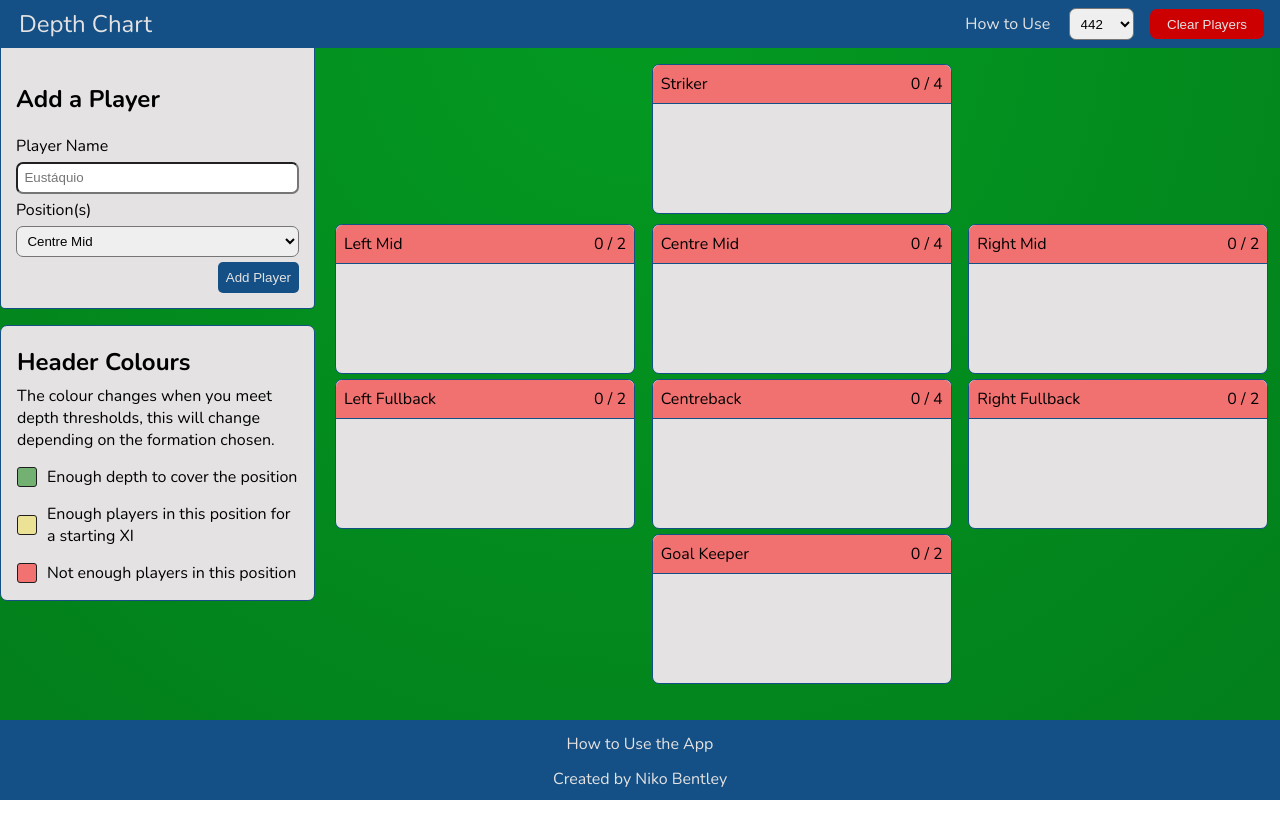
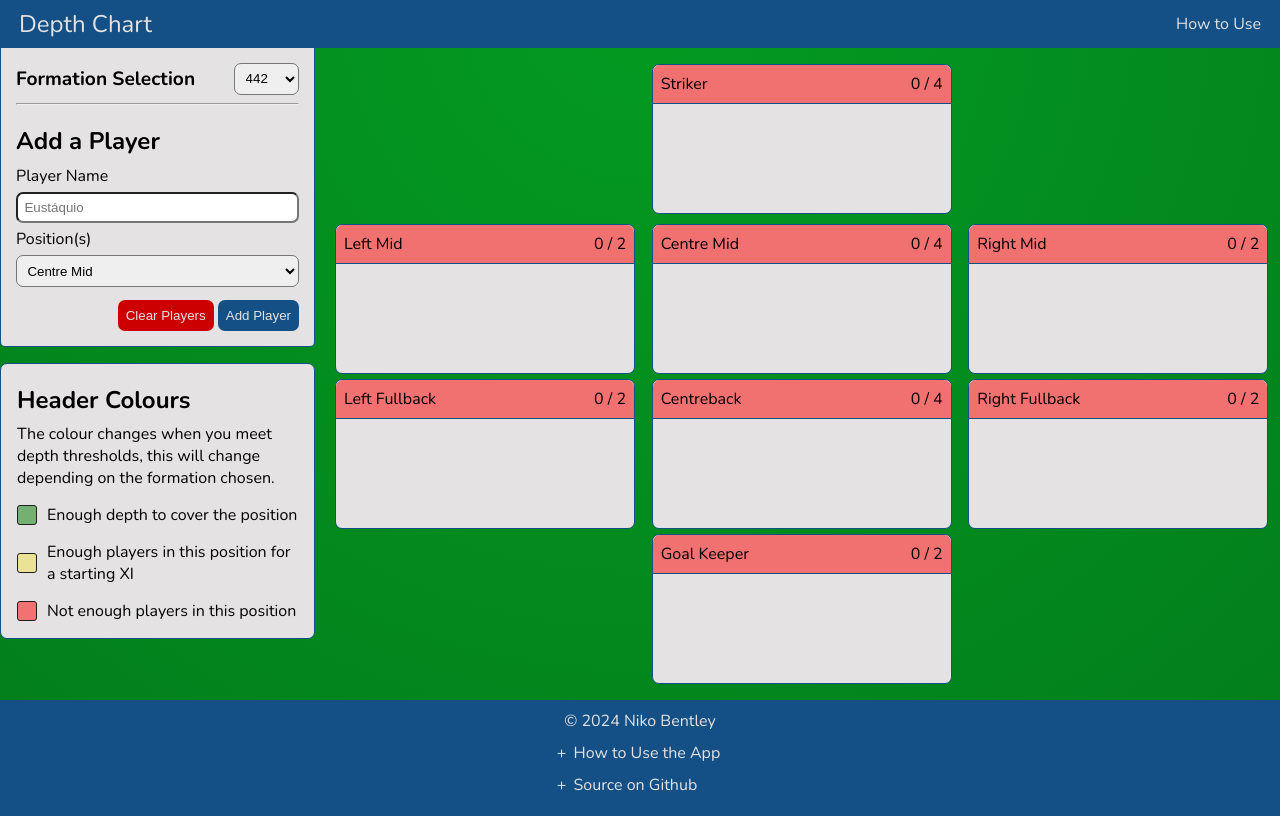
Before and after one commit to MapleThunder/depth-chart-sv, a SvelteKit app: page / in a window 1280 px wide. Built offline with nearby package versions, Linux system fonts and the light colour scheme.

Commit message:
Added copyright, linked github, moved clear and formation select to form component

```diff
--- a/src/routes/+layout.svelte
+++ b/src/routes/+layout.svelte
@@ -1,9 +1,7 @@
 <script lang="ts">
-	import { formation, getFormationSelectOptions } from "$lib/stores/formation_store";
-	import { resetPlayers } from "$lib/stores/player_store";
 	import "../styles.css";
 
-	const formationOptions = getFormationSelectOptions();
+	const currentYear = new Date().getFullYear();
 </script>
 
 <svelte:head>
@@ -16,17 +14,6 @@
 
 		<div class="header-controls">
 			<a href="/how-to-use" class="help-link">How to Use</a>
-			<div class="formation-selection">
-				<select bind:value={$formation}>
-					{#each formationOptions as option}
-						<option value={option.value}>{option.label}</option>
-					{/each}
-				</select>
-			</div>
-
-			<div class="clear-btn-wrapper">
-				<button id="clear-btn" on:click={() => resetPlayers()}>Clear Players</button>
-			</div>
 		</div>
 	</div>
 </header>
@@ -35,8 +22,15 @@
 
 <footer>
 	<div id="footer-content">
-		<a href="/how-to-use" class="help-link">How to Use the App</a>
-		<span>Created by Niko Bentley</span>
+		<span>&copy; {currentYear} Niko Bentley</span>
+		<ul>
+			<li><a href="/how-to-use" class="help-link">How to Use the App</a></li>
+			<li>
+				<a href="https://github.com/MapleThunder/depth-chart-sv" class="help-link">
+					Source on Github
+				</a>
+			</li>
+		</ul>
 	</div>
 </footer>
 
@@ -90,21 +84,6 @@
 		font-size: 1.5rem;
 	}
 
-	button#clear-btn {
-		background-color: var(--red-dark);
-		border: 1px solid transparent;
-		padding: 0.4rem 1rem;
-		color: var(--text-light);
-		border-radius: var(--border-radius);
-	}
-
-	button#clear-btn:hover,
-	button#clear-btn:focus {
-		background-color: var(--red-light);
-		color: var(--text-dark);
-		border: 1px solid var(--black);
-	}
-
 	main {
 		flex-grow: 1;
 	}
@@ -117,14 +96,26 @@
 		padding: 10px;
 	}
 
-	div#footer-content {
+	#footer-content {
 		width: 100%;
 		height: 100%;
 		display: flex;
 		flex-direction: column;
 		justify-content: center;
 		align-items: center;
+	}
+
+	#footer-content > ul {
+		list-style: none;
+		display: flex;
+		flex-direction: column;
 		gap: 10px;
+		margin: 10px 0;
+		padding: 0;
+	}
+
+	#footer-content > ul li::before {
+		content: "+ ";
 	}
 
 	@media screen and (max-width: 700px) {
--- a/src/routes/PlayerEntryForm.svelte
+++ b/src/routes/PlayerEntryForm.svelte
@@ -1,7 +1,7 @@
 <script lang="ts">
 	import { Position, getPositionUILabel, getPositionsForFormation } from "$lib/positions";
-	import { formation } from "$lib/stores/formation_store";
-	import { addPlayer } from "$lib/stores/player_store";
+	import { formation, getFormationSelectOptions } from "$lib/stores/formation_store";
+	import { addPlayer, resetPlayers } from "$lib/stores/player_store";
 
 	$: positions = getPositionsForFormation($formation);
 	$: position_options = positions
@@ -11,6 +11,7 @@
 		}))
 		.sort((a, b) => (a.label > b.label ? 1 : b.label > a.label ? -1 : 0));
 
+	const formationOptions = getFormationSelectOptions();
 	let player_name = "";
 	let player_position: Position;
 	let player_name_input: HTMLInputElement;
@@ -28,6 +29,17 @@
 </script>
 
 <div class="form-wrapper">
+	<div class="formation-selection">
+		<label for="formation-select">Formation Selection</label>
+		<select id="formation-select" name="formation-select" bind:value={$formation}>
+			{#each formationOptions as option}
+				<option value={option.value}>{option.label}</option>
+			{/each}
+		</select>
+	</div>
+
+	<hr />
+
 	<h2>Add a Player</h2>
 	<form on:submit|preventDefault={handleAddPlayer}>
 		<label for="player_name">Player Name</label>
@@ -44,7 +56,12 @@
 				<option value={option.value}>{option.label}</option>
 			{/each}
 		</select>
-		<button type="submit" name="add-player">Add Player</button>
+		<div class="button-wrapper">
+			<button id="clear-btn" type="button" on:click|preventDefault={() => resetPlayers()}>
+				Clear Players
+			</button>
+			<button id="add-player" type="submit" name="add-player">Add Player</button>
+		</div>
 	</form>
 </div>
 
@@ -59,6 +76,10 @@
 		border-top: transparent;
 	}
 
+	h2 {
+		margin-bottom: 0.5rem;
+	}
+
 	form {
 		display: flex;
 		flex-direction: column;
@@ -71,20 +92,52 @@
 		border-radius: var(--border-radius);
 	}
 
-	button {
+	.button-wrapper {
+		margin-top: 0.5rem;
+		align-self: flex-end;
+	}
+
+	.formation-selection {
+		display: flex;
+		justify-content: space-between;
+		align-items: center;
+	}
+
+	.formation-selection label {
+		font-size: 1.2rem;
+		font-weight: bold;
+	}
+
+	button#add-player {
 		background-color: var(--primary);
 		color: var(--text-light);
 		padding: 7px;
 		width: fit-content;
-		border-radius: 5px;
+		border-radius: var(--border-radius);
 		align-self: flex-end;
 		border: 1px solid transparent;
 	}
 
-	button:hover,
-	button:focus {
+	button#add-player:hover,
+	button#add-player:focus {
 		background-color: var(--button-hover-colour);
 		color: var(--text-dark);
 		border: 1px solid var(--black);
 	}
+
+	button#clear-btn {
+		background-color: var(--red-dark);
+		border: 1px solid transparent;
+		padding: 7px;
+		width: fit-content;
+		color: var(--text-light);
+		border-radius: var(--border-radius);
+	}
+
+	button#clear-btn:hover,
+	button#clear-btn:focus {
+		background-color: var(--red-light);
+		color: var(--text-dark);
+		border: 1px solid var(--black);
+	}
 </style>
--- a/src/routes/PositionBox.svelte
+++ b/src/routes/PositionBox.svelte
@@ -1,5 +1,4 @@
 <script lang="ts">
-	import ReorderableList from "./ReorderablePlayerList.svelte";
 	import { getPositionUILabel, type PositionData } from "$lib/positions";
 	import PlayerList from "./PlayerList.svelte";
 	import { players, type PlayerRecord } from "$lib/stores/player_store";
@@ -60,7 +59,6 @@
 		</div>
 	</div>
 	<div class="player-list">
-		<!-- <ReorderableList list={players} position={positionData?.position} /> -->
 		<PlayerList position={positionData.position} removesItems={true} />
 	</div>
 </div>
--- a/src/routes/ReorderablePlayerList.svelte
+++ /dev/null
@@ -1,166 +0,0 @@
-<script lang="ts">
-	/**
-	 * The basis for this component was pulled from this REPL:
-	 * https://svelte.dev/repl/2cf25d5fd92b4163a356679c4315d386?version=3.15.0
-	 */
-	import Icon from "@iconify/svelte";
-	import { removePlayer, type PlayerRecord } from "$lib/stores/player_store";
-	import type { Position } from "$lib/positions";
-
-	export let list: PlayerRecord[];
-	export let position: Position;
-
-	let _el: HTMLElement;
-	let defaultBackgroundColour: string;
-
-	function isBefore(el1: Node, el2: Node) {
-		if (el2.parentNode === el1.parentNode)
-			for (let cur = el1.previousSibling; cur && cur.nodeType !== 9; cur = cur.previousSibling)
-				if (cur === el2) return true;
-		return false;
-	}
-
-	function dragStart(e: DragEvent) {
-		console.log("dragStart()");
-		if (e.dataTransfer) {
-			e.dataTransfer.effectAllowed = "move";
-			e.dataTransfer.setData("text/plain", "");
-			if (e.target && e.target instanceof HTMLElement) {
-				_el = e.target;
-				defaultBackgroundColour = _el.style.backgroundColor;
-				_el.style.backgroundColor = "var(--drag-highlight)";
-			}
-		}
-	}
-
-	function dragOver(e: DragEvent) {
-		console.log("dragOver()");
-		if (!e.target || !(e.target instanceof HTMLElement)) {
-			return;
-		}
-
-		if (isBefore(_el, e.target)) {
-			e.target.parentNode?.insertBefore(_el, e.target);
-		} else {
-			e.target.parentNode?.insertBefore(_el, e.target.nextSibling);
-		}
-	}
-
-	function dragEnd(e: DragEvent) {
-		console.log("dragEnd()");
-		_el.style.backgroundColor = defaultBackgroundColour;
-	}
-
-	function touchStart(e: TouchEvent) {
-		console.log("touchStart()");
-		e.preventDefault();
-
-		if (e.touches.length == 1 && e.targetTouches[0].target instanceof HTMLElement) {
-			_el = e.targetTouches[0].target;
-			defaultBackgroundColour = _el.style.backgroundColor;
-			_el.style.backgroundColor = "var(--drag-highlight)";
-		}
-	}
-
-	function touchMove(e: TouchEvent) {
-		console.log("touchMove()");
-		e.preventDefault();
-
-		if (!e.target || !(e.target instanceof Node)) {
-			return;
-		}
-
-		if (isBefore(_el, e.target)) {
-			e.target.parentNode?.insertBefore(_el, e.target);
-		} else {
-			e.target.parentNode?.insertBefore(_el, e.target.nextSibling);
-		}
-	}
-
-	function touchEnd(e: TouchEvent) {
-		console.log("touchEnd()");
-		_el.style.backgroundColor = defaultBackgroundColour;
-	}
-</script>
-
-<ul>
-	{#each list as player}
-		<li
-			draggable="true"
-			on:dragstart={dragStart}
-			on:dragover={dragOver}
-			on:dragend={dragEnd}
-			on:touchstart={touchStart}
-			on:touchmove={touchMove}
-			on:touchend={touchEnd}
-		>
-			<div class="row">
-				<div class="player-name-wrapper">
-					<Icon icon="system-uicons:drag" />
-					{player.name}
-				</div>
-				<button
-					id="remove-button"
-					name="remove-player-button"
-					on:click={() => removePlayer({ name: player.name, positions: [position] })}
-				>
-					<Icon icon="material-symbols:close" />
-				</button>
-			</div>
-		</li>
-	{/each}
-</ul>
-
-<style>
-	ul {
-		width: 100%;
-		margin: 0;
-		padding: 0;
-		list-style-type: none;
-		display: flex;
-		flex-direction: column;
-		justify-content: center;
-	}
-
-	li {
-		user-select: none;
-		width: 200px;
-		border-bottom: solid 1px hsl(0, 1%, 72%);
-		padding: 10px;
-		text-align: center;
-		padding: 5px 0;
-		width: 100%;
-	}
-
-	div.row {
-		display: flex;
-		justify-content: space-between;
-		align-items: center;
-		margin: 0 1rem;
-	}
-
-	div.player-name-wrapper {
-		display: flex;
-		align-items: center;
-		gap: 1rem;
-	}
-
-	button#remove-button {
-		border: none;
-		background-color: transparent;
-		display: flex;
-		align-items: center;
-	}
-
-	@media screen and (max-width: 700px) {
-		div.player-name-wrapper {
-			white-space: nowrap;
-			overflow: hidden;
-			text-overflow: ellipsis;
-		}
-
-		div.row {
-			margin: 0 0 0 5px;
-		}
-	}
-</style>
```
